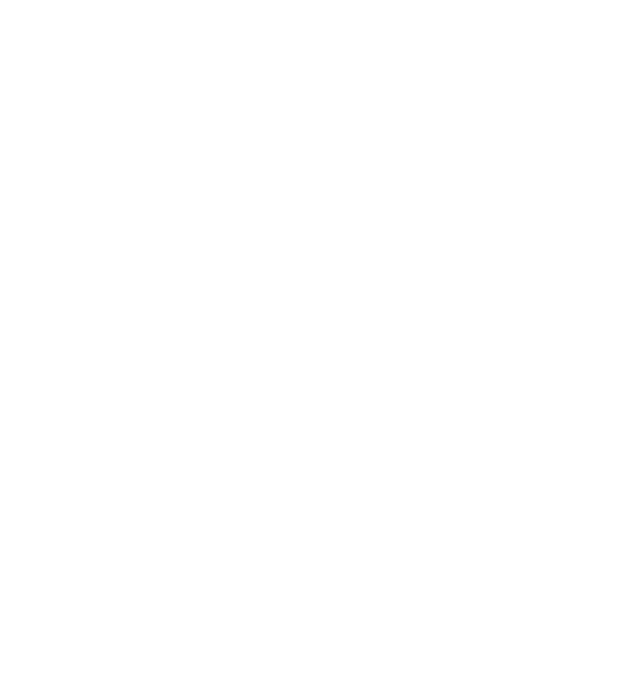
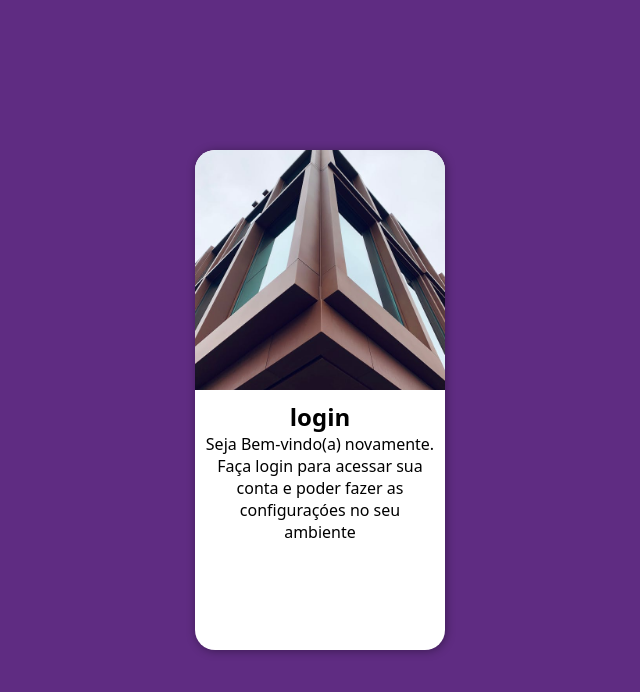
Before and after one commit to joaovvds/projeto-login, a plain HTML site: page index.html in a window 1280 px wide. Shown: the whole page, without its empty margins (320-960 px from the left). Drawn offline with Linux system fonts and the light colour scheme.

Commit message:
atualizando

```diff
--- a/estilos/style.css
+++ b/estilos/style.css
@@ -1 +1,67 @@
 @charset "UTF-8";
+
+
+/* Todas as demais Medias */
+/* Pesquisar: Typical Device Breakpoints
+    pequenas telas : 600px
+    celular: 600px até 768px
+    tablet: 768px até 992px
+    Desktop: 992px até 1200px
+    Grandes Telas: acima de 1200px
+     */
+
+:root {
+    --verde: #49a09d;
+    --lilas: #5f2c82;
+}
+
+* {
+    font-family: system-ui, -apple-system, BlinkMacSystemFont, 'Segoe UI', Roboto, Oxygen, Ubuntu, Cantarell, 'Open Sans', 'Helvetica Neue', sans-serif;
+    margin: 0px;
+    padding: 0px;
+    box-sizing: border-box;
+}
+
+body, html {
+    background-color: var(--lilas);
+}
+
+
+section#login {
+    position: absolute;
+    top: 50%;
+    left: 50%;
+    transform: translate(-50%, -50%);
+
+    background-color: white;
+    height: 500px;
+    width: 250px;
+    border-radius: 20px;
+    box-shadow: 1px 1px 10px rgba(0, 0, 0, 0.367);
+
+}
+
+div#imagem {
+    display: block;
+    background-image: url(../imagens/predio.jpg);
+    background-repeat: no-repeat;
+    background-size: cover;
+    background-position: center center;
+    background-attachment: fixed;
+
+    height: 240px;
+    max-width: 600px;
+    border-top-left-radius: 20px;
+    border-top-right-radius: 20px;
+
+    /* overflow: hidden;  = tudo que estiver fora da borda fica escondido.
+    usei o border-top-left-radius pra fazer as bordas de cima de deu certo
+    nao precisei usar o overflow e ele nao funcionou  */
+
+}
+
+div#formulario {
+    display: block;
+    padding: 10px;
+    text-align: center;
+}
--- a/index.html
+++ b/index.html
@@ -7,6 +7,21 @@
     <link rel="stylesheet" href="estilos/style.css">
 </head>
 <body>
+    <main>
+        <section id="login">
+            <div id="imagem">
+                <!-- imagem no css -->
+            </div>
 
+            <div id="formulario">
+                <h1>login</h1>
+                <p>Seja Bem-vindo(a) novamente. Faça login para acessar sua conta e poder fazer as configuraçóes no seu ambiente</p>
+
+                <form action="login.php" method="post" autocomplete="off">
+
+                </form>
+            </div>
+        </section>
+    </main>
 </body>
 </html>
```
